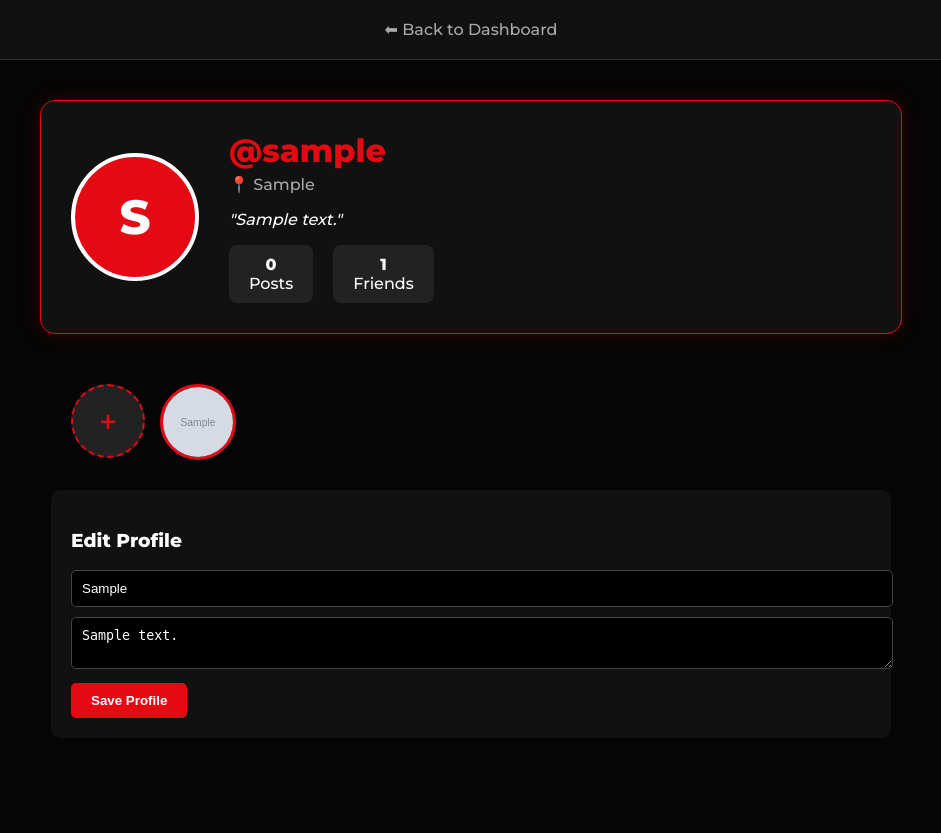
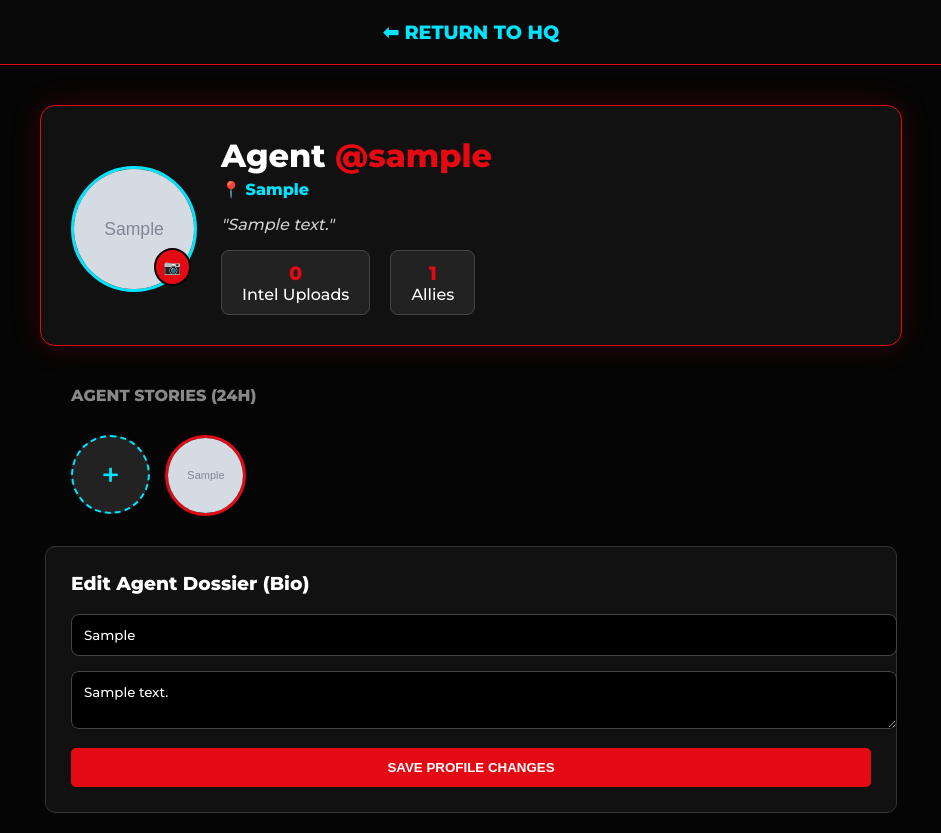
Before and after one commit to aakashofficial4551-alt/Apna-Gallery, a Flask app: page /profile in a window 1280 px wide. Shown: the whole page, without its empty margins (169-1110 px from the left). Before the commit the page ends 718 px from the top, so only its background shows below. Run offline with Flask 3, Linux system fonts and the light colour scheme; the visitor is signed in with stand-in values (Sample User, id 1); tables that the repository leaves empty hold one stand-in row (values such as "Sample post"); grey boxes marked "Sample" are stand-in pictures.

Commit message:
Update profile page layout and styles

```diff
--- a/Public_Gallery/templates/profile.html
+++ b/Public_Gallery/templates/profile.html
@@ -1,45 +1,65 @@
 <!DOCTYPE html>
 <html lang="en">
 <head>
-    <title>My Profile</title>
+    <title>My Profile | SOCHO KYA HOGA</title>
     <link href="https://fonts.googleapis.com/css2?family=Montserrat:wght@300;500;800&display=swap" rel="stylesheet">
     <style>
-        body { font-family: 'Montserrat', sans-serif; background: #050505; color: #fff; margin: 0; }
-        header { padding: 20px; background: #111; border-bottom: 1px solid #333; text-align: center; }
-        .profile-header { max-width: 800px; margin: 40px auto; display: flex; align-items: center; gap: 30px; background: #111; padding: 30px; border-radius: 15px; border: 1px solid #e50914; box-shadow: 0 0 20px rgba(229,9,20,0.2); }
-        .avatar { width: 120px; height: 120px; border-radius: 50%; background: #e50914; display: flex; justify-content: center; align-items: center; font-size: 3em; font-weight: bold; border: 4px solid #fff; }
-        .stats { display: flex; gap: 20px; margin-top: 10px; }
-        .stats div { text-align: center; background: #222; padding: 10px 20px; border-radius: 8px; }
+        body { font-family: 'Montserrat', sans-serif; background: #050505; color: #fff; margin: 0; padding:0;}
+        header { padding: 20px; background: rgba(10,10,10,0.9); border-bottom: 1px solid #e50914; text-align: center; }
+        .profile-header { max-width: 800px; margin: 40px auto; display: flex; align-items: center; gap: 30px; background: #111; padding: 30px; border-radius: 15px; border: 1px solid #e50914; box-shadow: 0 0 30px rgba(229,9,20,0.2); position: relative;}
 
-        /* Stories Section */
+        /* Avatar & Upload */
+        .avatar-container { position: relative; width: 120px; height: 120px; }
+        .avatar { width: 120px; height: 120px; border-radius: 50%; background: #222; border: 3px solid #00e5ff; object-fit: cover; display: flex; justify-content: center; align-items: center; font-size: 3em; color:#e50914; overflow: hidden;}
+        .avatar-edit { position: absolute; bottom: 0; right: 0; background: #e50914; border-radius: 50%; padding: 8px; cursor: pointer; border: 2px solid #000; font-size: 14px;}
+
+        .stats { display: flex; gap: 20px; margin-top: 15px; }
+        .stats div { text-align: center; background: #222; padding: 10px 20px; border-radius: 8px; border: 1px solid #444;}
+
+        /* Stories */
         .story-section { max-width: 800px; margin: 20px auto; display: flex; gap: 15px; overflow-x: auto; padding: 10px 0;}
-        .story-circle { width: 70px; height: 70px; border-radius: 50%; border: 3px solid #e50914; object-fit: cover; cursor: pointer; }
-        .add-story { width: 70px; height: 70px; border-radius: 50%; background: #222; border: 2px dashed #e50914; display: flex; justify-content: center; align-items: center; cursor: pointer; font-size: 2em; color: #e50914;}
+        .story-circle { width: 75px; height: 75px; border-radius: 50%; border: 3px solid #e50914; object-fit: cover; cursor: pointer; transition:0.3s;}
+        .story-circle:hover { transform: scale(1.1); box-shadow: 0 0 15px #e50914;}
+        .add-story { width: 75px; height: 75px; border-radius: 50%; background: #222; border: 2px dashed #00e5ff; display: flex; justify-content: center; align-items: center; cursor: pointer; font-size: 2em; color: #00e5ff; transition:0.3s;}
+        .add-story:hover { background: rgba(0,229,255,0.2); }
 
-        .edit-form { max-width: 800px; margin: 20px auto; background: #111; padding: 20px; border-radius: 10px; }
-        input, textarea { width: 100%; padding: 10px; background: #000; color: #fff; border: 1px solid #444; border-radius: 5px; margin-bottom: 10px; }
-        .btn { background: #e50914; color: white; border: none; padding: 10px 20px; border-radius: 5px; cursor: pointer; font-weight: bold; }
+        .edit-form { max-width: 800px; margin: 20px auto; background: #111; padding: 25px; border-radius: 10px; border: 1px solid #333;}
+        input, textarea { width: 100%; padding: 12px; background: #000; color: #fff; border: 1px solid #444; border-radius: 8px; margin-bottom: 15px; font-family: inherit;}
+        .btn { background: #e50914; color: white; border: none; padding: 12px 20px; border-radius: 5px; cursor: pointer; font-weight: bold; width: 100%; text-transform:uppercase; transition:0.3s;}
+        .btn:hover { background: #ff0f1a; box-shadow: 0 0 15px rgba(229,9,20,0.5);}
     </style>
 </head>
 <body>
     <header>
-        <a href="/dashboard" style="color:#aaa; text-decoration:none;">⬅ Back to Dashboard</a>
+        <a href="/dashboard" style="color:#00e5ff; text-decoration:none; font-weight:bold; font-size:1.2em;">⬅ RETURN TO HQ</a>
     </header>
 
     <div class="profile-header">
-        <div class="avatar">{{ session.username[0]|upper }}</div>
+        <div class="avatar-container">
+            <div class="avatar">
+                {% if user and user.profile_pic %}
+                    <img src="{{ url_for('static', filename='uploads/' + user.profile_pic) }}" style="width:100%; height:100%; object-fit:cover;">
+                {% else %}
+                    {{ session.username[0]|upper }}
+                {% endif %}
+            </div>
+            <!-- Upload Profile Pic Button -->
+            <div class="avatar-edit" onclick="document.getElementById('pic-upload').style.display='block'">📷</div>
+        </div>
+
         <div class="info">
-            <h1 style="margin: 0; color: #e50914;">@{{ session.username }}</h1>
-            <p style="color: #aaa; margin: 5px 0;">📍 {{ user.country if user else 'Unknown' }}</p>
-            <p style="font-style: italic;">"{{ user.bio if user else 'No bio yet.' }}"</p>
+            <h1 style="margin: 0; color: #fff;">Agent <span style="color:#e50914;">@{{ session.username }}</span></h1>
+            <p style="color: #00e5ff; margin: 5px 0; font-weight:bold;">📍 {{ user.country if user else 'Unknown' }}</p>
+            <p style="font-style: italic; color:#ccc;">"{{ user.bio if user else 'No bio yet.' }}"</p>
             <div class="stats">
-                <div><strong>{{ post_count }}</strong><br>Posts</div>
-                <div><strong>{{ user.friends_count if user else 0 }}</strong><br>Friends</div>
+                <div><strong style="color:#e50914; font-size:1.2em;">{{ post_count }}</strong><br>Intel Uploads</div>
+                <div><strong style="color:#e50914; font-size:1.2em;">{{ user.friends_count if user else 0 }}</strong><br>Allies</div>
             </div>
         </div>
     </div>
 
-    <!-- Stories -->
+    <!-- Stories Area -->
+    <div style="max-width:800px; margin: 0 auto; color:#888; font-weight:bold;">AGENT STORIES (24H)</div>
     <div class="story-section">
         <div class="add-story" onclick="document.getElementById('story-upload').style.display='block'">+</div>
         {% for s in stories %}
@@ -47,21 +67,29 @@
         {% endfor %}
     </div>
 
-    <!-- Forms -->
-    <div class="edit-form" id="story-upload" style="display: none;">
-        <h3>Add to Story</h3>
+    <!-- Hidden Upload Forms -->
+    <div class="edit-form" id="pic-upload" style="display: none; border-color:#00e5ff;">
+        <h3 style="color:#00e5ff; margin-top:0;">Update Profile Picture</h3>
         <form method="POST" enctype="multipart/form-data">
-            <input type="file" name="story" required>
-            <button type="submit" class="btn">Upload Story</button>
+            <input type="file" name="profile_pic" required style="color:#aaa;">
+            <button type="submit" class="btn" style="background:#00e5ff; color:#000;">Upload Photo</button>
+        </form>
+    </div>
+
+    <div class="edit-form" id="story-upload" style="display: none; border-color:#e50914;">
+        <h3 style="color:#e50914; margin-top:0;">Upload Story</h3>
+        <form method="POST" enctype="multipart/form-data">
+            <input type="file" name="story" required style="color:#aaa;">
+            <button type="submit" class="btn">Post Story</button>
         </form>
     </div>
 
     <div class="edit-form">
-        <h3>Edit Profile</h3>
+        <h3 style="margin-top:0;">Edit Agent Dossier (Bio)</h3>
         <form method="POST">
             <input type="text" name="country" placeholder="Your Country" value="{{ user.country if user else '' }}">
             <textarea name="bio" placeholder="Write your Bio...">{{ user.bio if user else '' }}</textarea>
-            <button type="submit" class="btn">Save Profile</button>
+            <button type="submit" class="btn">Save Profile Changes</button>
         </form>
     </div>
 </body>
```
